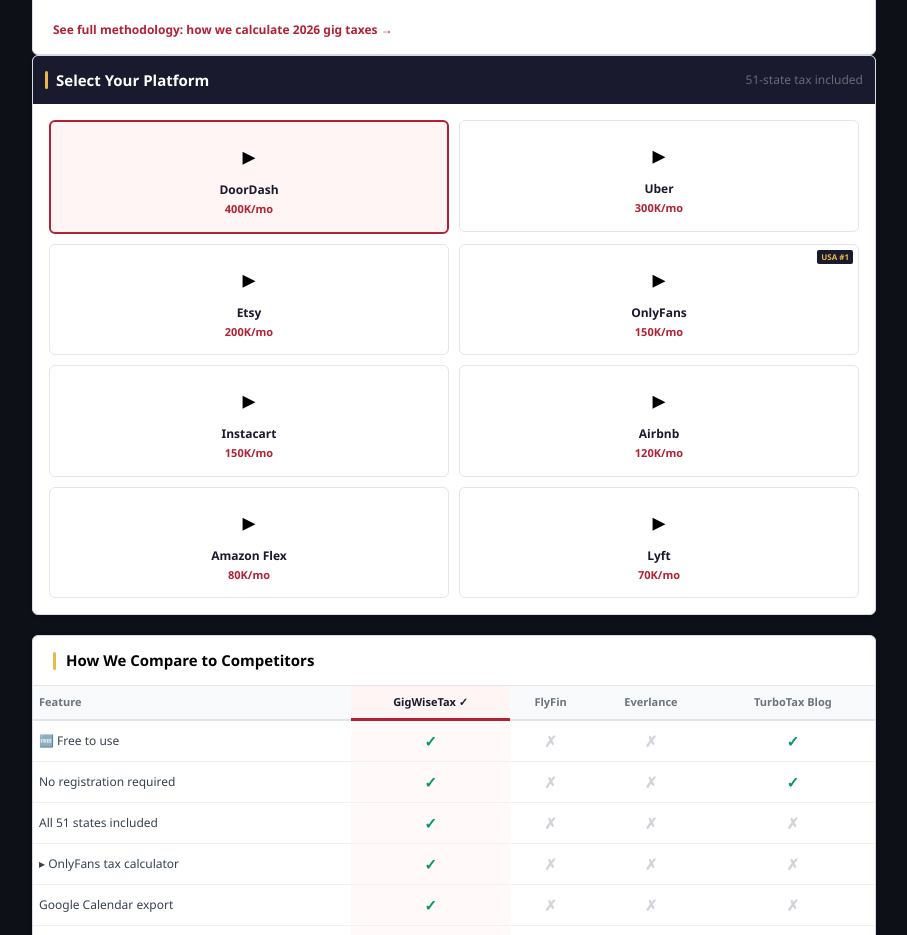
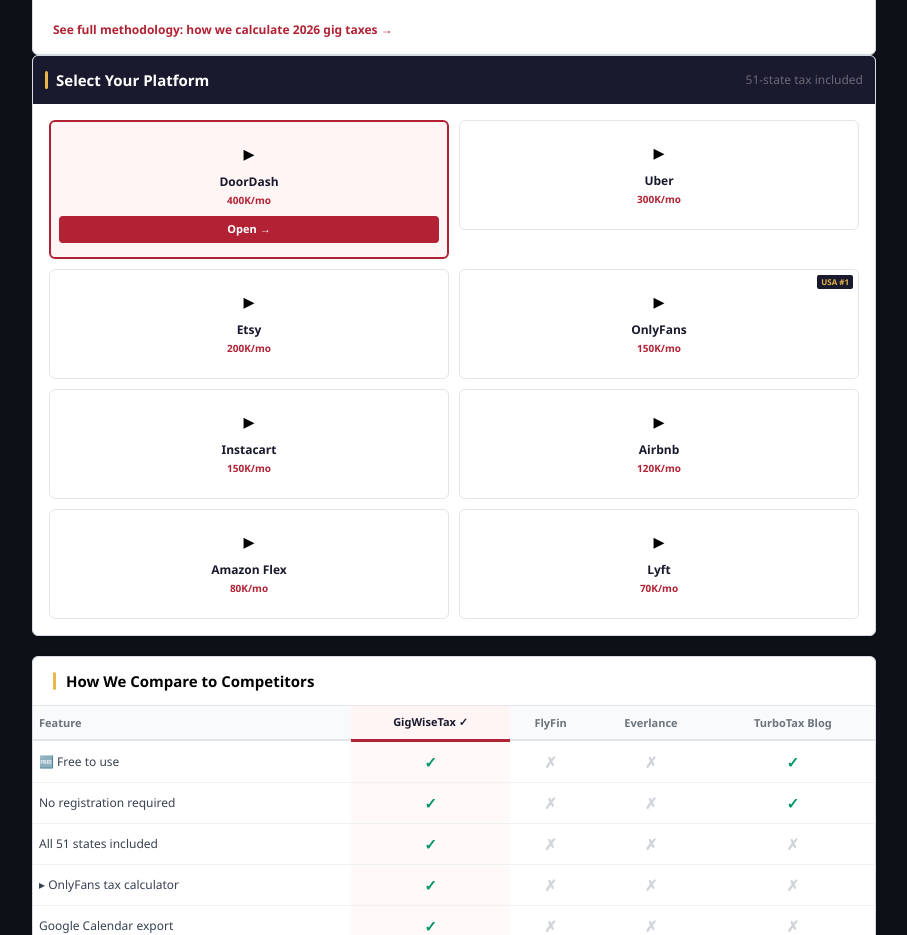
Before and after one commit to devqrcraft-ui/gigwisetax, a Next.js app: page / in a window 1280 px wide. Shown: the part 1460-2395 px from the top of the page, without its empty margins (24-931 px from the left). Built offline with nearby package versions, Linux system fonts and the light colour scheme.

Commit message:
fix: platform cards hover + Open button

```diff
--- a/app/globals.css
+++ b/app/globals.css
@@ -211,3 +211,35 @@ a[style*="B22234"]:hover,div[style*="B22234"]:hover{
 .hub-card:active {
   transform: translateY(0px);
 }
+
+/* Platform selector cards */
+.plat-card {
+  border: 1px solid #e2e5e9;
+  background: #fff;
+}
+.plat-card:hover {
+  border-color: #B22234 !important;
+  background: #fff5f5 !important;
+  transform: translateY(-2px);
+  box-shadow: 0 4px 12px rgba(178,34,52,0.12);
+}
+.plat-card--active {
+  border: 2px solid #B22234 !important;
+  background: #fff5f5 !important;
+}
+.plat-btn {
+  display: none;
+  background: #B22234;
+  color: #fff;
+  font-size: 11px;
+  font-weight: 700;
+  padding: 5px 0;
+  border-radius: 4px;
+  text-align: center;
+}
+.plat-card:hover .plat-btn {
+  display: block;
+}
+.plat-card--active .plat-btn {
+  display: block;
+}
--- a/app/home-client.tsx
+++ b/app/home-client.tsx
@@ -395,11 +395,12 @@ export default function HomeClient() {
                 <div style={{ padding: 16, display: 'grid', gridTemplateColumns: 'repeat(2,1fr)', gap: 10 }} className="p-grid">
                   {PLATFORMS.map(p => (
                     <Link key={p.name} href={p.href} style={{ textDecoration: 'none' }}>
-                      <div style={{ border: platform === p.name ? '2px solid #B22234' : '1px solid #e2e5e9', borderRadius: 6, padding: '14px 8px', textAlign: 'center' as const, cursor: 'pointer', background: platform === p.name ? '#fff5f5' : '#fff', transition: 'all .18s', position: 'relative' as const }}>
+                      <div className={platform === p.name ? 'plat-card plat-card--active' : 'plat-card'} style={{ borderRadius: 6, padding: '14px 8px', textAlign: 'center' as const, cursor: 'pointer', transition: 'all .18s', position: 'relative' as const }}>
                         {p.badge && <div style={{ position: 'absolute', top: 5, right: 5, background: '#1a1a2e', color: '#e8b84b', fontSize: 8, padding: '1px 4px', borderRadius: 2, fontWeight: 800 }}>USA #1</div>}
-                        <div style={{ fontSize: 26, marginBottom: 6 }}>{p.emoji}</div>
+                        <div style={{ fontSize: 22, marginBottom: 4 }}>{p.emoji}</div>
                         <div style={{ fontSize: 12, fontWeight: 700, color: '#1a1a2e', marginBottom: 2 }}>{p.name}</div>
-                        <div style={{ fontSize: 11, color: '#B22234', fontWeight: 600 }}>{p.searches}</div>
+                        <div style={{ fontSize: 10, color: '#B22234', fontWeight: 600, marginBottom: 8 }}>{p.searches}</div>
+                        <div className="plat-btn">Open →</div>
                       </div>
                     </Link>
                   ))}
```
